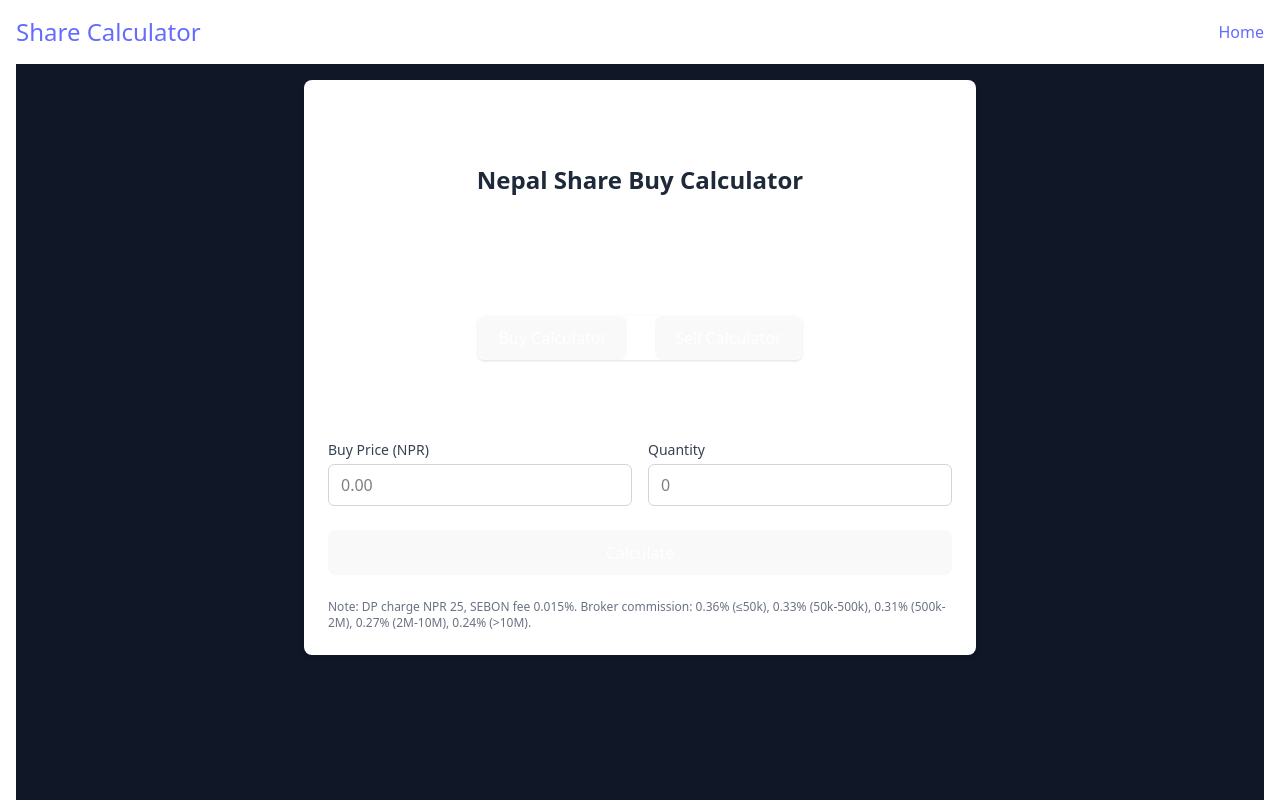
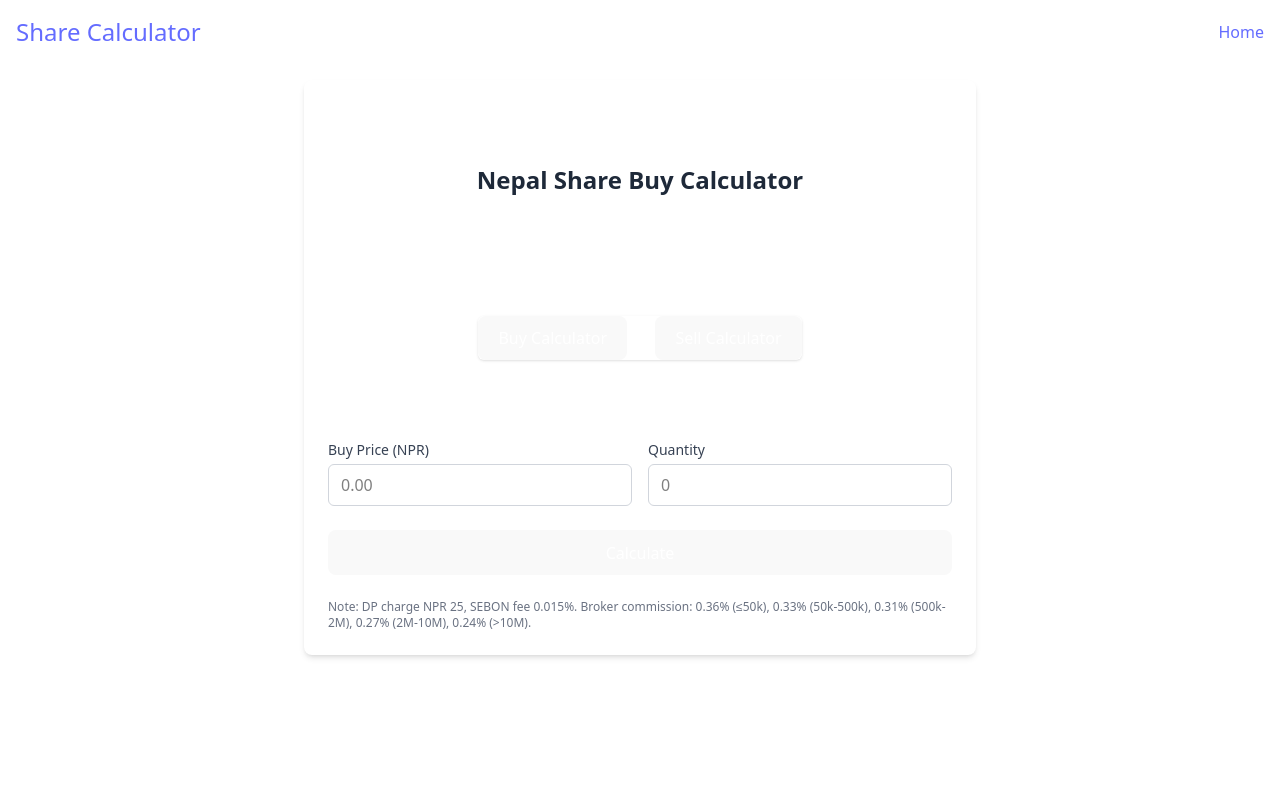
Before and after one commit to prakashydv01/Share-calculator, a React (Vite) app: page / in a window 1280 px wide. Shown: the top 800 px of the page. Built offline with nearby package versions, Linux system fonts and the light colour scheme.

Commit message:
bg update

```diff
--- a/src/components/calculator.jsx
+++ b/src/components/calculator.jsx
@@ -104,7 +104,7 @@ const NepalStockCalculator = () => {
 
   return (
 
-      <main className="w-full px-0 py-8 font-sans bg-gray-900 min-h-screen">
+      <main className="w-full px-0 py-8 font-sans bg-white-900 min-h-screen">
       {/* SEO Metadata */}
       <title>Share Calculator</title>
       <meta
```
